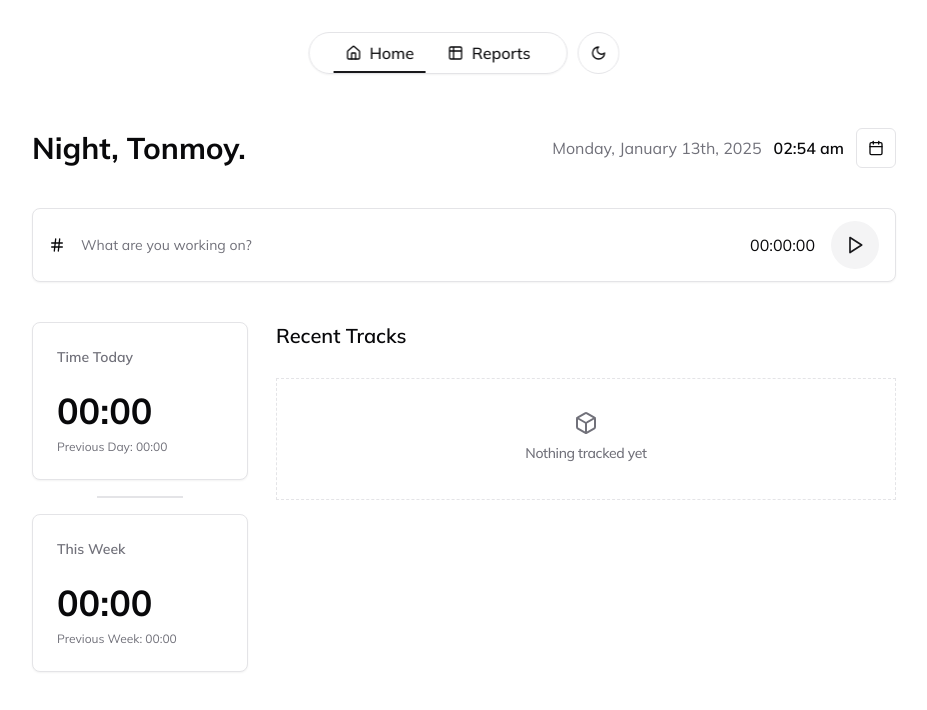
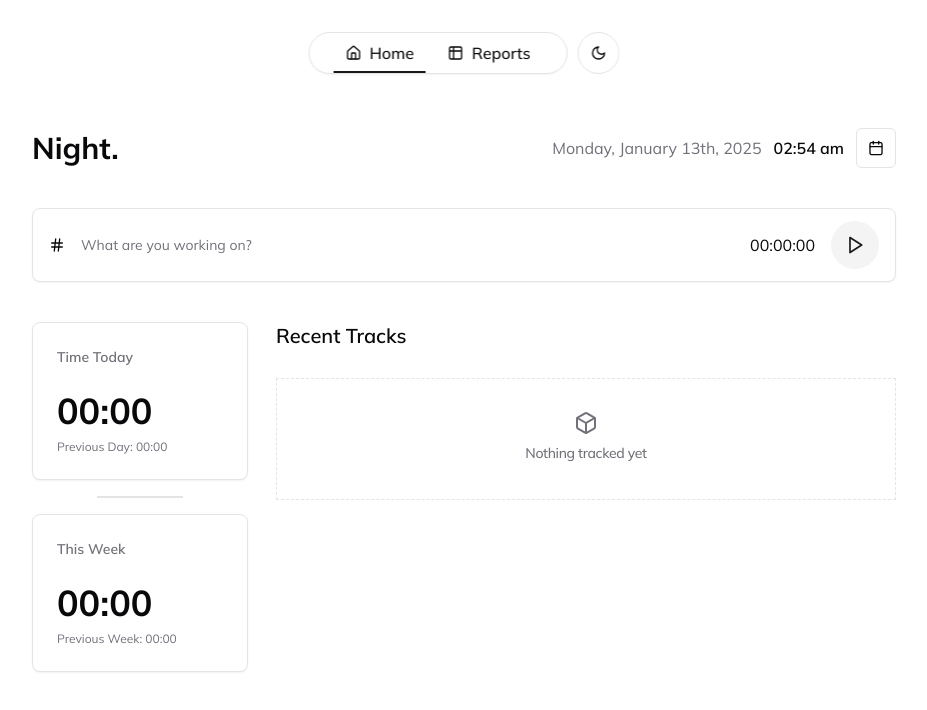
Before and after one commit to tonmoydeb404/tymr, a React (Vite) app: page / in a window 1280 px wide. Shown: the top 710 px of the page, without its empty margins (176-1103 px from the left). Built offline with nearby package versions, Linux system fonts and the light colour scheme.

Commit message:
feat: update greeting display in header section for improved clarity

```diff
--- a/src/pages/home/sections/header.tsx
+++ b/src/pages/home/sections/header.tsx
@@ -21,7 +21,7 @@ const HeaderSection = (_props: Props) => {
     <div className="flex items-start justify-between lg:items-center gap-x-3">
       <div className="flex flex-col lg:flex-row lg:items-center lg:flex-1 lg:justify-between">
         <h1 className="text-[22px] sm:text-2xl md:text-3xl font-bold">
-          {getGreeting()}, Tonmoy.
+          {getGreeting()}.
         </h1>
 
         <div className="flex flex-col md:flex-row gap-x-3">
```
